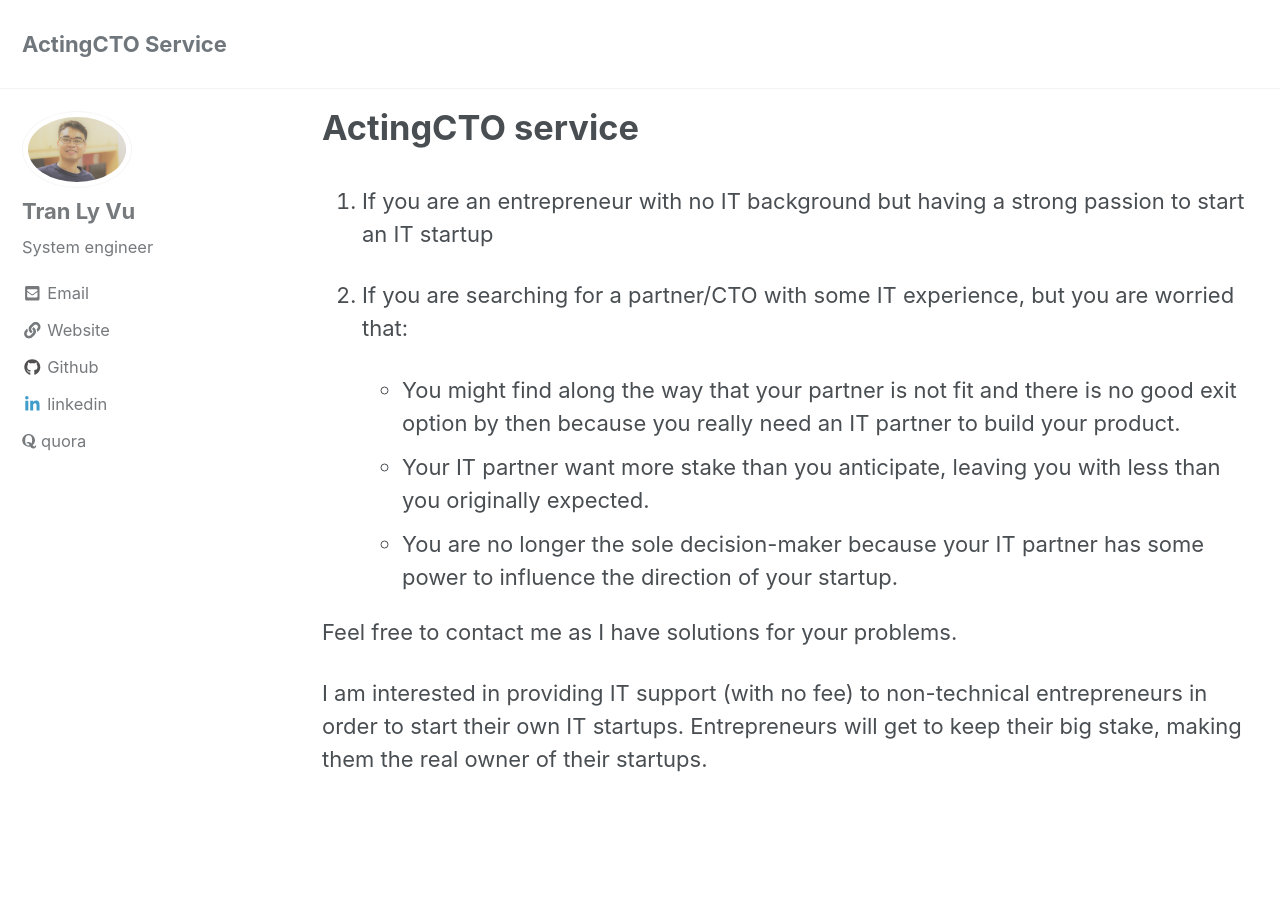
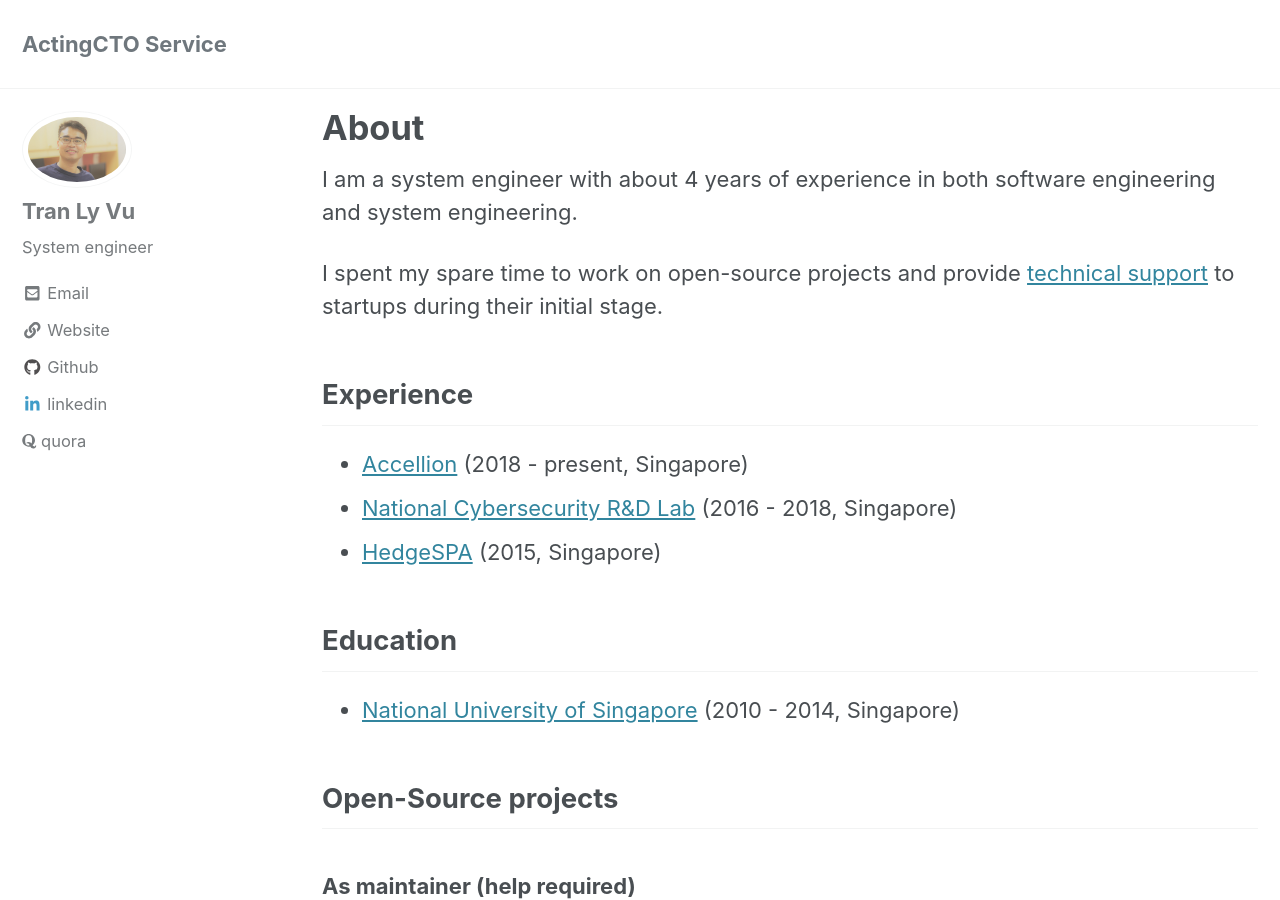
Before and after one commit to ActingCTO/ActingCTO.github.io, a Jekyll site: the page built from _pages/about.md, in a window 1280 px wide and 900 px high. Built offline with Jekyll 4.4.1, drawn with Linux system fonts in a browser that asks for light colours; cached includes are drawn as plain includes; nearby versions of some CDN libraries; some of the changed text lies outside the part shown.

Commit message:
initial commit
Signed-off-by: Tran Ly Vu <vutransingapore@gmail.com>

```diff
--- a/_pages/about.md
+++ b/_pages/about.md
@@ -1,19 +1,43 @@
 ---
 layout: single
-title: "ActingCTO service"
+title: "About"
 permalink: /about/
 author_profile: true
 author: Tran Ly Vu
 classes: wide
 ---
 
-1. If you are an entrepreneur with no IT background but having a strong passion to start an IT startup
+I am a system engineer with about 4 years of experience in both software engineering and system engineering.
 
-2. If you are searching for a partner/CTO with some IT experience, but you are worried that:
-* You might find along the way that your partner is not fit and there is no good exit option by then because you really need an IT partner to build your product.
-* Your IT partner want more stake than you anticipate, leaving you with less than you originally expected.
-* You are no longer the sole decision-maker because your IT partner has some power to influence the direction of your startup.
+I spent my spare time to work on open-source projects and provide [technical support](actingcto.github.io) to startups during their initial stage.
 
-Feel free to contact me as I have solutions for your problems.
+Experience
+---
 
-I am interested in providing IT support (with no fee) to non-technical entrepreneurs in order to start their own IT startups. Entrepreneurs will get to keep their big stake, making them the real owner of their startups.
+* [Accellion](https://www.accellion.com) (2018 - present, Singapore)
+* [National Cybersecurity R&D Lab](https://www.ncl.sg) (2016 - 2018, Singapore)
+* [HedgeSPA](https://www.hedgespa.com) (2015, Singapore)
+
+Education
+---
+
+* [National University of Singapore](https://www.nus.edu.sg) (2010 - 2014, Singapore)
+
+Open-Source projects
+---
+
+### As maintainer (help required)
+
+- **[wiki-link](https://github.com/tranlyvu/wiki-link)**: A web-scraping application to find the minimum number of links between 2 given wiki pages.
+
+- **[recommender](https://github.com/tranlyvu/recommender)**: A recommendation application using either item-based or user-based approaches.
+
+### As individual developer
+
+- **[py-libp2p](https://github.com/zixuanzh/py-libp2p)**: Python implementation of pip2p - a modular peer-to-peer networking stack (used by [IPFS](https://ipfs.io/) and others).
+
+### As language translator
+
+- **[First Contributions](https://github.com/firstcontributions/first-contributions)**: Help beginners to contribute to open source projects.
+
+- **[The System Design Primer](https://github.com/donnemartin/system-design-primer)**: Learn how to design large-scale systems.
```
Also changed, not shown: _posts/2019-05-04-actingcto_service-posts.md (added, +26 -0 lines).
